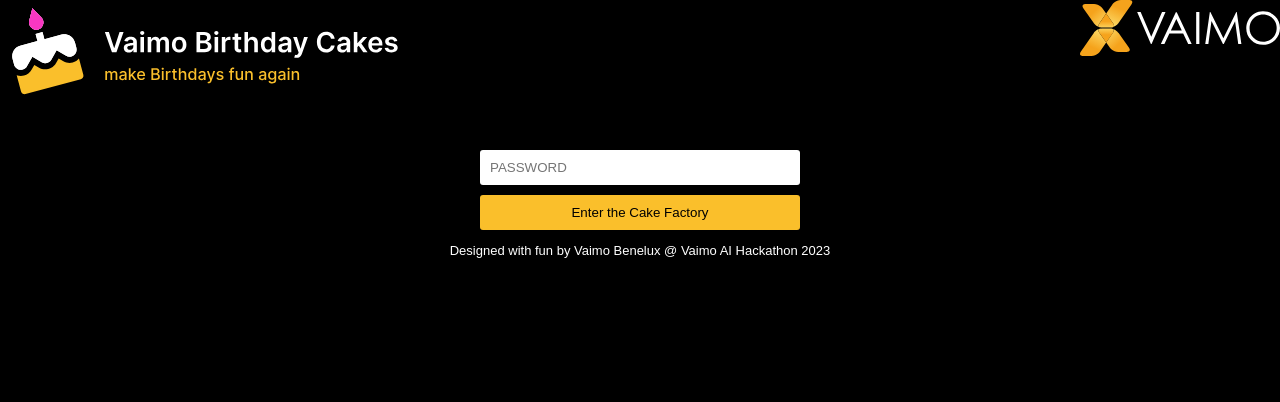
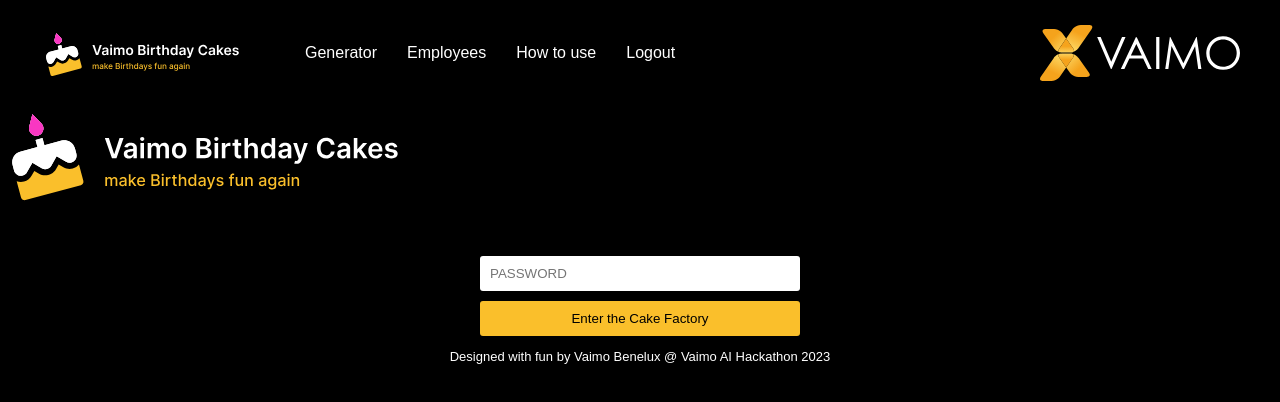
Before and after one commit to Vaimo-BeNeLux/birthday-cake, a Nuxt app: page / in a window 1280 px wide. Shown: the top 402 px of the page. Built offline with nearby package versions, Linux system fonts and the light colour scheme.

Commit message:
Front page Header improv

```diff
--- a/components/Header/Header.vue
+++ b/components/Header/Header.vue
@@ -47,8 +47,9 @@
     margin: 0 auto;
     padding: 25px;
     width: 100%;
+    max-width: 1200px;
     display: flex;
-    justify-content: space-around;
+    justify-content: space-between;
     align-items: center;
 }
 .header__nav {
--- a/pages/index.vue
+++ b/pages/index.vue
@@ -1,6 +1,6 @@
 <template>
   <div class="root">
-    <img class="vaimo-logo" src="../assets/images/vaimo-logo-light.svg" />
+    <Header />
     <div class="form">
       <img class="app-logo" src="../assets/images/App Logo.svg" />
       <LoginForm />
@@ -12,9 +12,10 @@
 <script>
 import LoginForm from '../components/Forms/LoginForm.vue';
 import Footer from '../components/Footer/Footer.vue';
+import Header from '../components/Header/Header.vue';
 export default {
   name: 'IndexPage',
-  components: {LoginForm, Footer}
+  components: {LoginForm, Footer, Header}
 }
 </script>
 
@@ -23,8 +24,18 @@
   display: flex;
   flex-direction: column;
 }
+.header {
+  justify-content: flex-end!important;
+}
+.header__nav {
+  display:none!important;
+}
 .form {
   align-self: center;
   height: 85vh;
 }
+.app-logo {
+  width: 300px;
+  margin: 30px 0;
+}
 </styles>
```
